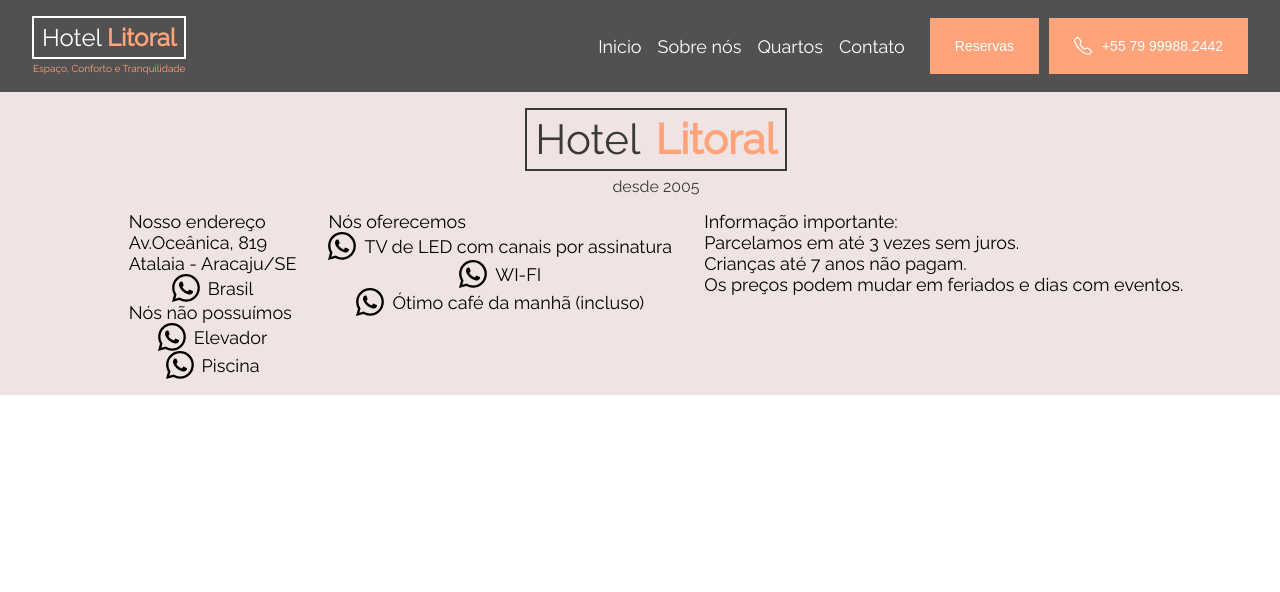
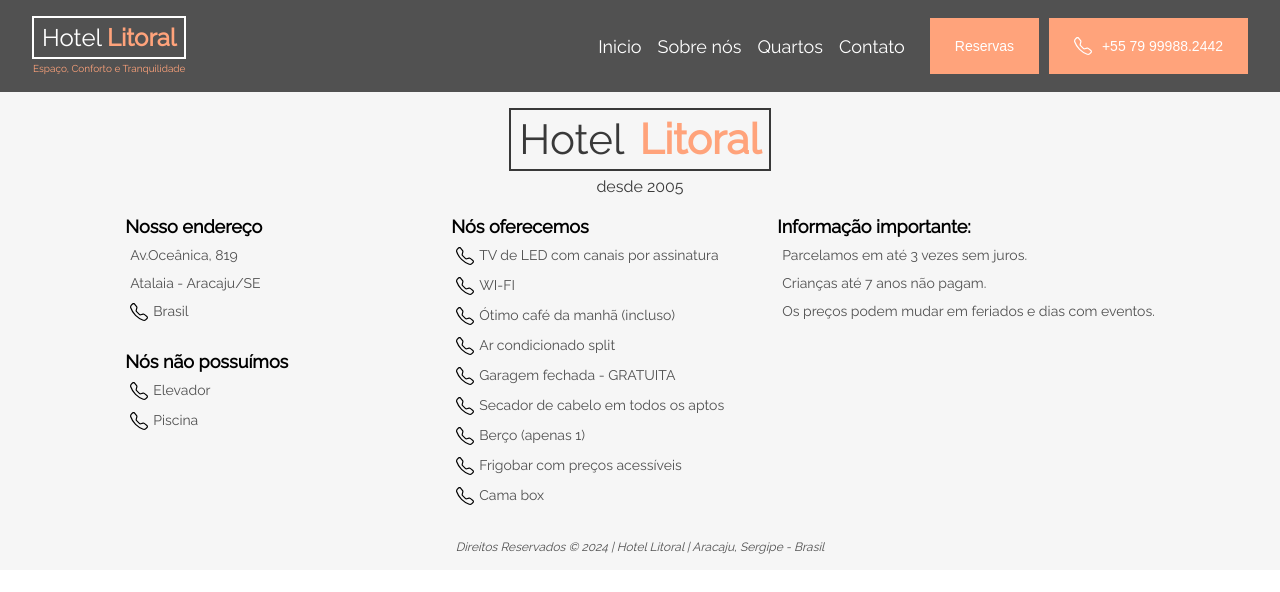
Before and after one commit to dev-lfchamorro/hotel-litoral, a React (Create React App) app: page / in a window 1280 px wide. Shown: the top 592 px of the page. Built offline with nearby package versions, Linux system fonts and the light colour scheme.

Commit message:
Footer component was refactored

```diff
--- a/src/components/common/Footer/index.tsx
+++ b/src/components/common/Footer/index.tsx
@@ -1,10 +1,14 @@
 import React from "react";
-import "./styles.scss";
+import ListItems from "../../ListItems";
 import Logo from "../../Logo";
 import { LogoFontSize } from "../../Logo/enums";
-import Icon from "../../Icon";
-import IconPhone from "../../../assets/icons/whatsapp.svg";
-import { IconSize } from "../../Icon/enums";
+import {
+  ImportantInfo,
+  LocationInfo,
+  WeDoNotOwnInfo,
+  WeOfferInfo,
+} from "./constants";
+import "./styles.scss";
 
 const Footer: React.FC = () => {
   return (
@@ -17,94 +21,19 @@ const Footer: React.FC = () => {
 
       <div className="general-info-container">
         <div className="location-container">
-          <div className="general-info-location">
-            <span>Nosso endereço</span>
-            <ul>
-              <li>
-                <span>Av.Oceânica, 819</span>
-              </li>
-              <li>
-                <span>Atalaia - Aracaju/SE</span>
-              </li>
-              <li>
-                <Icon
-                  pathIcon={IconPhone}
-                  size={IconSize.sm}
-                  brightness={1}
-                  text="Brasil"
-                />
-              </li>
-            </ul>
-          </div>
-
-          <div className="general-info-location">
-            <span>Nós não possuímos</span>
-            <ul>
-              <li>
-                <Icon
-                  pathIcon={IconPhone}
-                  size={IconSize.sm}
-                  brightness={1}
-                  text="Elevador"
-                />
-              </li>
-              <li>
-                <Icon
-                  pathIcon={IconPhone}
-                  size={IconSize.sm}
-                  brightness={1}
-                  text="Piscina"
-                />
-              </li>
-            </ul>
-          </div>
+          <ListItems items={LocationInfo} title="Nosso endereço" />
+          <ListItems items={WeDoNotOwnInfo} title="Nós não possuímos" />
         </div>
 
-        <div className="we-offer-container">
-          <span>Nós oferecemos</span>
-          <ul>
-            <li>
-              <Icon
-                pathIcon={IconPhone}
-                size={IconSize.sm}
-                brightness={1}
-                text="TV de LED com canais por assinatura"
-              />
-            </li>
-            <li>
-              <Icon
-                pathIcon={IconPhone}
-                size={IconSize.sm}
-                brightness={1}
-                text="WI-FI"
-              />
-            </li>
-            <li>
-              <Icon
-                pathIcon={IconPhone}
-                size={IconSize.sm}
-                brightness={1}
-                text="Ótimo café da manhã (incluso)"
-              />
-            </li>
-          </ul>
-        </div>
+        <ListItems items={WeOfferInfo} title="Nós oferecemos" />
 
-        <div className="important-info-container">
-          <span>Informação importante:</span>
-          <ul>
-            <li>
-              <span>Parcelamos em até 3 vezes sem juros.</span>
-            </li>
-            <li>
-              <span>Crianças até 7 anos não pagam.</span>
-            </li>
-            <li>
-              <span>Os preços podem mudar em feriados e dias com eventos.</span>
-            </li>
-          </ul>
-        </div>
+        <ListItems items={ImportantInfo} title="Informação importante:" />
       </div>
+
+      <span className="copy-right">
+        Direitos Reservados © {new Date().getFullYear()} | Hotel Litoral |
+        Aracaju, Sergipe - Brasil
+      </span>
     </div>
   );
 };
--- a/src/components/common/Footer/styles.scss
+++ b/src/components/common/Footer/styles.scss
@@ -1,15 +1,27 @@
 @import "./../../../assets/css/mixins.scss";
+@import "../../../assets/css/colors.scss";
 
 .footer-container {
-  @include flex-row-center;
-  flex-direction: column;
-  width: 100vw;
+  @include flex-column-center;
   padding: 1rem;
-  background-color: rgb(240, 227, 227);
+  background-color: $color-secondary;
+  width: calc(100% - 2rem);
 
   .general-info-container {
     display: flex;
-    gap: 2rem;
-    justify-content: space-around;
+    gap: 1rem;
+
+    .location-container {
+      display: flex;
+      flex-direction: column;
+      gap: 20px;
+    }
+  }
+
+  .copy-right {
+    color: $color-rgba-tertiary;
+    font-size: 12px;
+    font-style: italic;
+    margin-top: 20px;
   }
 }
```
